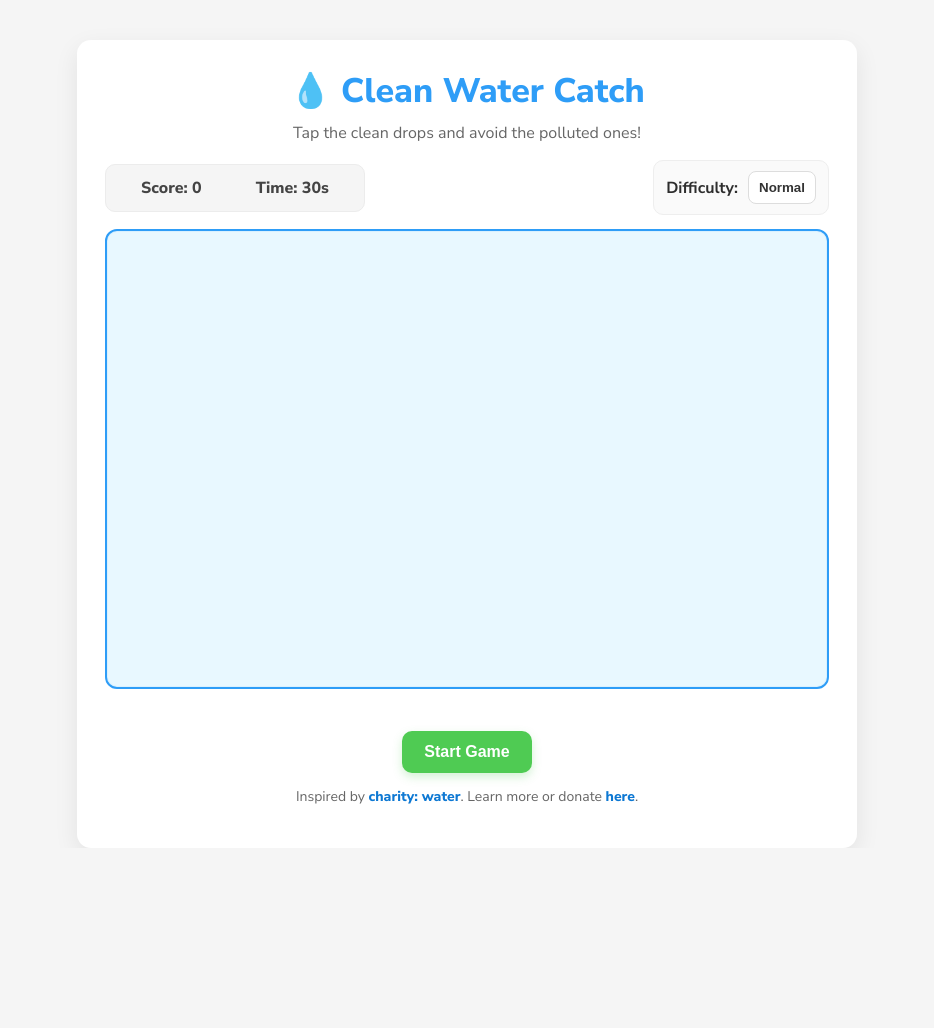
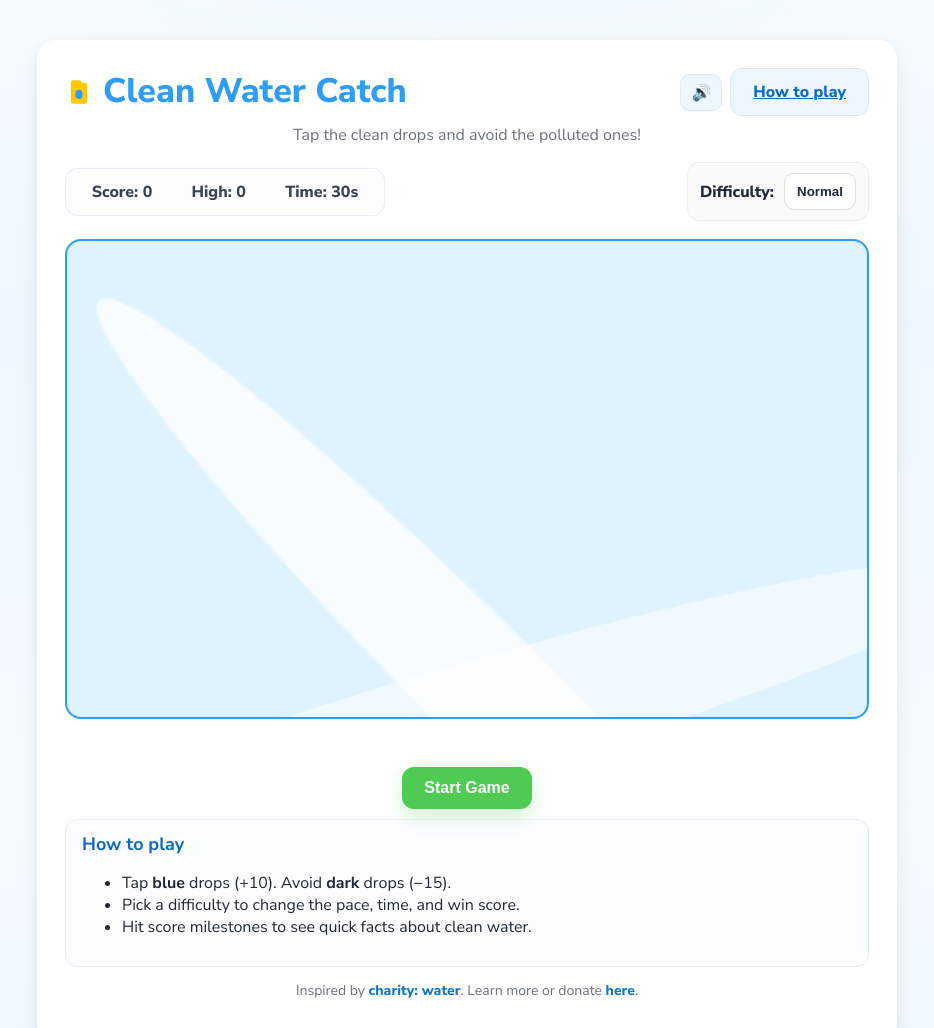
Before and after one commit to austinl29/intel-project, a plain HTML site: page index.html in a window 1280 px wide. Shown: the top 1028 px of the page, without its empty margins (173-1107 px from the left). Before the commit the page ends 848 px from the top, so only its background shows below. Drawn offline with Linux system fonts and the light colour scheme.

Commit message:
Refactor game layout and enhance UI with polished header, controls, and gameplay instructions

```diff
--- a/index.html
+++ b/index.html
@@ -11,12 +11,27 @@
 </head>
 <body>
   <main class="container">
-    <h1>💧 Clean Water Catch</h1>
-    <p class="instructions">Tap the clean drops and avoid the polluted ones!</p>
+    <header class="header">
+      <div class="logo">
+        <!-- tiny CSS/SVG jerry can for brand vibes -->
+        <svg width="28" height="32" viewBox="0 0 24 24" aria-hidden="true">
+          <path fill="#FFC907" d="M7 2h6l2 2h2a2 2 0 0 1 2 2v14a2 2 0 0 1-2 2H7a2 2 0 0 1-2-2V4a2 2 0 0 1 2-2z"/>
+          <rect x="9" y="10" width="6" height="8" rx="3" fill="#2E9DF7"/>
+        </svg>
+        <h1>Clean Water Catch</h1>
+      </div>
+      <div class="header-actions">
+        <button id="mute-btn" class="icon-btn" aria-pressed="false" title="Toggle sound">🔊</button>
+        <a class="btn ghost" href="#how-to-play">How to play</a>
+      </div>
+    </header>
+
+    <p class="tagline">Tap the clean drops and avoid the polluted ones!</p>
 
     <section class="topbar">
       <div class="stats" aria-label="Game Stats">
         <p>Score: <span id="score">0</span></p>
+        <p>High: <span id="high">0</span></p>
         <p>Time: <span id="timer">30</span>s</p>
       </div>
 
@@ -30,16 +45,27 @@
       </div>
     </section>
 
+    <!-- Game field with animated waves -->
     <section id="game-area" class="game-area" aria-label="Game Area"></section>
+
     <p id="message" class="message" aria-live="polite"></p>
 
     <div class="controls">
-      <button id="start-btn" type="button">Start Game</button>
-      <button id="reset-btn" type="button" style="display:none;">Reset</button>
+      <button id="start-btn" class="btn primary" type="button">Start Game</button>
+      <button id="reset-btn" class="btn yellow" type="button" style="display:none;">Reset</button>
     </div>
 
     <!-- Confetti canvas for celebration -->
     <canvas id="confetti" class="confetti" aria-hidden="true"></canvas>
+
+    <section id="how-to-play" class="panel">
+      <h2>How to play</h2>
+      <ul>
+        <li>Tap <strong>blue</strong> drops (+10). Avoid <strong>dark</strong> drops (−15).</li>
+        <li>Pick a difficulty to change the pace, time, and win score.</li>
+        <li>Hit score milestones to see quick facts about clean water.</li>
+      </ul>
+    </section>
 
     <footer class="footer">
       <p>
--- a/script.js
+++ b/script.js
@@ -1,5 +1,5 @@
 // =============================
-// Clean Water Catch - Project 6
+// Clean Water Catch - Project 6 (Polished)
 // =============================
 
 // ---------- Difficulty Config ----------
@@ -11,11 +11,13 @@ const DIFFICULTY = {
 
 // ---------- State ----------
 let score = 0;
+let high = Number(localStorage.getItem('cwc_high') || 0);
 let timeLeft = DIFFICULTY.normal.time;
 let gameActive = false;
 let timerId = null;
 let spawnId = null;
 let currentMode = 'normal';
+let muted = false;
 const shownMilestones = new Set();
 
 // Milestones (LevelUp): array + conditionals
@@ -28,14 +30,17 @@ const milestones = [
 
 // ---------- Elements ----------
 const scoreEl   = document.getElementById('score');
+const highEl    = document.getElementById('high');
 const timerEl   = document.getElementById('timer');
 const gameArea  = document.getElementById('game-area');
 const messageEl = document.getElementById('message');
 const startBtn  = document.getElementById('start-btn');
 const resetBtn  = document.getElementById('reset-btn');
 const modeSel   = document.getElementById('mode');
+const muteBtn   = document.getElementById('mute-btn');
 const confetti  = document.getElementById('confetti');
 const ctx       = confetti.getContext('2d');
+highEl.textContent = high;
 
 // ---------- Canvas Sizing ----------
 function sizeCanvas(){
@@ -50,7 +55,8 @@ let audioCtx = null;
 function ensureAudio(){
   if (!audioCtx) audioCtx = new (window.AudioContext || window.webkitAudioContext)();
 }
-function playTone(freq = 660, duration = 0.12, type = 'sine', volume = 0.08){
+function playTone(freq = 660, duration = 0.12, type = 'sine', volume = 0.1){
+  if (muted) return;
   ensureAudio();
   const osc = audioCtx.createOscillator();
   const gain = audioCtx.createGain();
@@ -61,10 +67,9 @@ function playTone(freq = 660, duration = 0.12, type = 'sine', volume = 0.08){
   osc.start();
   setTimeout(()=>{ osc.stop(); }, duration * 1000);
 }
-function playSuccess(){ playTone(740, 0.11, 'sine', 0.12); }
-function playFail(){    playTone(160, 0.16, 'square', 0.12); }
+const playSuccess = () => playTone(740, 0.11, 'sine', 0.12);
+const playFail    = () => playTone(160, 0.16, 'square', 0.12);
 function playWin(){
-  // small arpeggio
   playTone(660, 0.10, 'sine', 0.14);
   setTimeout(()=>playTone(880, 0.10, 'sine', 0.14), 120);
   setTimeout(()=>playTone(990, 0.12, 'triangle', 0.14), 240);
@@ -80,7 +85,6 @@ function applyMode(mode){
 
 function startGame(){
   if (gameActive) return;
-  // init state
   shownMilestones.clear();
   gameActive = true;
   score = 0;
@@ -103,8 +107,17 @@ function endGame(showFinal = true){
   timerId = spawnId = null;
 
   if (showFinal){
-    messageEl.style.color = '#2E9DF7';
-    messageEl.textContent = `Time’s up! Final Score: ${score}`;
+    // high score
+    if (score > high){
+      high = score;
+      localStorage.setItem('cwc_high', String(high));
+      highEl.textContent = high;
+      messageEl.style.color = '#159A48';
+      messageEl.textContent = `New High Score: ${high} 🎉`;
+    } else {
+      messageEl.style.color = '#2E9DF7';
+      messageEl.textContent = `Time’s up! Final Score: ${score}`;
+    }
   }
   startBtn.style.display = 'inline-block';
   resetBtn.style.display = 'none';
@@ -130,7 +143,7 @@ function tick(){
   timerEl.textContent = timeLeft;
 }
 
-// ---------- Helpers: visual feedback ----------
+// ---------- Visual helpers ----------
 function flyText(text, color, x, y){
   const f = document.createElement('div');
   f.className = 'fly';
@@ -139,7 +152,7 @@ function flyText(text, color, x, y){
   f.style.left = `${x}px`;
   f.style.top = `${y}px`;
   document.body.appendChild(f);
-  setTimeout(()=>f.remove(), 650);
+  setTimeout(()=>f.remove(), 700);
 }
 function splash(x, y){
   const s = document.createElement('div');
@@ -176,7 +189,6 @@ function spawnDrop(){
     y += speed;
     drop.style.top = `${y}px`;
 
-    // off screen bottom
     if (y > gameArea.clientHeight){
       clearInterval(fallId);
       drop.remove();
@@ -189,7 +201,6 @@ function spawnDrop(){
     clearInterval(fallId);
     drop.remove();
 
-    // position for fly text/splash
     const r = drop.getBoundingClientRect();
     const cx = r.left + r.width/2;
     const cy = r.top + r.height/2;
@@ -268,7 +279,6 @@ function startConfetti(){
     }
   };
   draw();
-  // auto stop after 4 seconds
   setTimeout(stopConfetti, 4000);
 }
 function stopConfetti(){
@@ -290,6 +300,13 @@ function checkWinCelebrate(){
 startBtn.addEventListener('click', startGame);
 resetBtn.addEventListener('click', resetGame);
 modeSel.addEventListener('change', (e)=> {
-  // apply immediately if not running; else take effect next round
   if (!gameActive) applyMode(e.target.value);
 });
+muteBtn.addEventListener('click', ()=>{
+  muted = !muted;
+  muteBtn.setAttribute('aria-pressed', String(muted));
+  muteBtn.textContent = muted ? '🔇' : '🔊';
+});
+
+// First paint values
+applyMode('normal');
--- a/style.css
+++ b/style.css
@@ -1,15 +1,16 @@
 /* ================================
-   Clean Water Catch - Project 6
+   Clean Water Catch - Project 6 (Polished)
    ================================ */
 :root{
   --yellow:#FFC907;
   --blue:#2E9DF7;
   --green:#4FCB53;
   --red:#F5402C;
-  --light:#f5f5f5;
+  --light:#f7f9fb;
   --panel:#ffffff;
-  --sky:#e8f8ff;
-  --text:#2d2d2d;
+  --sky:#dff3ff;
+  --text:#1f2937;
+  --muted:#6b7280;
 }
 
 *{box-sizing:border-box}
@@ -17,54 +18,84 @@ html,body{height:100%}
 
 body{
   font-family:Avenir, "Nunito Sans", system-ui, -apple-system, Segoe UI, Roboto, Helvetica, Arial;
-  background:var(--light);
+  background:
+    radial-gradient(1000px 400px at 50% -200px, #e9f6ff 0%, transparent 70%),
+    linear-gradient(#f6fbff, #eef7ff 40%, #f6fbff 100%);
   margin:0; padding:40px 16px;
   display:flex; justify-content:center; align-items:flex-start; color:var(--text);
 }
 
 .container{
-  width:100%; max-width:780px; background:var(--panel);
-  padding:28px; border-radius:14px;
-  box-shadow:0 8px 24px rgba(0,0,0,.08);
+  width:100%; max-width:860px; background:var(--panel);
+  padding:28px; border-radius:18px;
+  box-shadow:
+    0 10px 25px rgba(0,0,0,.06),
+    0 2px 8px rgba(0,0,0,.04);
 }
 
-h1{margin:0 0 8px; text-align:center; color:var(--blue); font-size:34px; font-weight:800}
-.instructions{margin:0 auto 16px; text-align:center; color:#666}
+/* Header */
+.header{
+  display:flex; align-items:center; justify-content:space-between; gap:16px; margin-bottom:8px;
+}
+.logo{display:flex; align-items:center; gap:10px}
+.logo h1{margin:0; color:var(--blue); font-size:34px; line-height:1.1; font-weight:800}
+.header-actions{display:flex; align-items:center; gap:8px}
+.icon-btn{
+  background:#eef6ff; border:1px solid #d9eafe; color:#0b69c7;
+  padding:8px 10px; border-radius:10px; font-size:16px; cursor:pointer;
+}
+.icon-btn[aria-pressed="true"]{background:#ffeaa8; border-color:#ffdd6a}
 
+/* Tagline */
+.tagline{margin:2px 0 16px; color:var(--muted); text-align:center}
+
+/* Top bar */
 .topbar{
   display:flex; gap:16px; align-items:center; justify-content:space-between; flex-wrap:wrap;
 }
-
 .stats{
-  display:flex; justify-content:space-around; gap:16px;
-  background:var(--light); border:1px solid #ececec;
-  border-radius:10px; padding:12px 16px; font-weight:800; color:#444; min-width:260px;
+  display:flex; justify-content:space-around; gap:20px;
+  background:#fbfdff; border:1px solid #e6eef7;
+  border-radius:12px; padding:12px 16px; font-weight:800; color:#374151; min-width:320px;
 }
 .stats p{margin:0}
-
 .difficulty{
   display:flex; align-items:center; gap:10px;
-  background:#fafafa; border:1px solid #eee; border-radius:10px; padding:10px 12px;
+  background:#fafafa; border:1px solid #ededed; border-radius:12px; padding:10px 12px;
 }
-.difficulty label{font-weight:700}
+.difficulty label{font-weight:800}
 .difficulty select{
-  appearance:none; border:1px solid #ddd; background:#fff; padding:8px 10px;
-  border-radius:8px; font-weight:700; color:#333;
+  appearance:none; border:1px solid #ddd; background:#fff; padding:10px 12px;
+  border-radius:10px; font-weight:800; color:#1f2937;
 }
 
+/* Game area with animated waves */
 .game-area{
-  position:relative; width:100%; height:460px; margin:14px 0 8px;
-  background:var(--sky); border:2px solid var(--blue);
-  border-radius:12px; overflow:hidden;
+  position:relative; width:100%; height:480px; margin:18px 0 10px;
+  background:var(--sky);
+  border:2px solid var(--blue);
+  border-radius:16px; overflow:hidden;
   box-shadow:inset 0 0 0 1px rgba(46,157,247,.08);
 }
+.game-area::before,
+.game-area::after{
+  content:""; position:absolute; left:-20%; right:-20%;
+  height:120px; border-radius:50%;
+  background:rgba(255,255,255,0.75);
+  animation:wave 8s linear infinite;
+}
+.game-area::before{bottom:-40px; filter:blur(1px)}
+.game-area::after{bottom:-70px; opacity:.7; animation-duration:11s}
+@keyframes wave{
+  from{transform:translateX(-10%) rotate(0deg)}
+  to{transform:translateX(10%) rotate(360deg)}
+}
 
-/* --- Water Drop: match 💧 emoji silhouette --- */
+/* Drops (💧 silhouette) */
 .drop{
   position:absolute; width:48px; height:60px; top:-60px; cursor:pointer;
   transform:rotate(180deg);
-  animation:drop-pop .18s ease-out;
-  /* Smooth teardrop */
+  animation:drop-pop .18s ease-out, sway 2.4s ease-in-out infinite;
   clip-path:path("M24 0 C35 10,48 25,48 38 C48 52,35 60,24 60 C13 60,0 52,0 38 C0 25,13 10,24 0 Z");
 }
 .clean{
@@ -72,7 +103,7 @@ h1{margin:0 0 8px; text-align:center; color:var(--blue); font-size:34px; font-we
   box-shadow:0 6px 14px rgba(46,157,247,.35), 0 0 10px rgba(46,157,247,.35);
 }
 .polluted{
-  background:radial-gradient(circle at 30% 25%, #666 0%, #333 40%, #111 80%);
+  background:radial-gradient(circle at 30% 25%, #686868 0%, #333 40%, #121212 80%);
   box-shadow:0 6px 14px rgba(245,64,44,.35), 0 0 10px rgba(245,64,44,.35);
 }
 .drop::after{
@@ -82,57 +113,54 @@ h1{margin:0 0 8px; text-align:center; color:var(--blue); font-size:34px; font-we
   transform:rotate(-15deg); opacity:.8; pointer-events:none;
 }
 @keyframes drop-pop{from{transform:rotate(180deg) scale(.7);opacity:.55} to{transform:rotate(180deg) scale(1);opacity:1}}
+@keyframes sway{50%{transform:rotate(180deg) translateX(4px)}}
 
-/* Fly-up score text */
+/* Fly-up score text + splash */
 .fly{
-  position:absolute; pointer-events:none;
-  font-size:16px; font-weight:800;
-  animation:fly 600ms ease-out forwards;
+  position:absolute; pointer-events:none; font-size:16px; font-weight:800;
+  animation:fly 650ms cubic-bezier(.2,.7,.2,1) forwards;
   text-shadow:0 1px 0 rgba(0,0,0,.15);
 }
-@keyframes fly{
-  from{transform:translateY(0); opacity:1}
-  to{transform:translateY(-28px); opacity:0}
-}
-
-/* Splash ripple on click */
+@keyframes fly{from{transform:translateY(0); opacity:1} to{transform:translateY(-28px); opacity:0}}
 .splash{
-  position:absolute; pointer-events:none;
-  width:12px; height:12px; border-radius:50%;
+  position:absolute; pointer-events:none; width:12px; height:12px; border-radius:50%;
   border:2px solid rgba(255,255,255,.9);
   transform:translate(-50%,-50%) scale(1);
   animation:splash 450ms ease-out forwards;
 }
-@keyframes splash{
-  to{opacity:0; transform:translate(-50%,-50%) scale(3)}
+@keyframes splash{to{opacity:0; transform:translate(-50%,-50%) scale(3)}}
+
+/* Message + Controls + Buttons */
+.message{min-height:26px; margin:10px 0 12px; text-align:center; font-weight:800; color:var(--blue)}
+.controls{display:flex; justify-content:center; gap:12px; margin-bottom:8px}
+.btn{
+  appearance:none; border:none; border-radius:12px; padding:12px 22px;
+  font-weight:800; font-size:16px; cursor:pointer;
+  transition:transform .06s ease, box-shadow .2s ease, background .2s ease, color .2s;
 }
-
-/* Messages + Controls + Footer */
-.message{min-height:24px; margin:6px 0 10px; text-align:center; font-weight:800; color:var(--blue)}
-.controls{display:flex; justify-content:center; gap:10px; margin-bottom:8px}
-button{
-  appearance:none; border:none; color:#fff; background:var(--green);
-  padding:12px 22px; font-size:16px; border-radius:10px; font-weight:800;
-  cursor:pointer; transition:transform .06s ease, box-shadow .2s ease, background .2s ease;
-  box-shadow:0 4px 10px rgba(79,203,83,.25);
-}
-button:hover{background:#3da246}
-button:active{transform:translateY(1px)}
-#reset-btn{background:var(--yellow); color:#2b2b2b; box-shadow:0 4px 10px rgba(255,201,7,.25)}
-#reset-btn:hover{background:#f3bd06}
+.primary{background:var(--green); color:#fff; box-shadow:0 8px 18px rgba(79,203,83,.25)}
+.primary:hover{background:#3da246}
+.yellow{background:var(--yellow); color:#2b2b2b; box-shadow:0 8px 18px rgba(255,201,7,.25)}
+.yellow:hover{background:#f3bd06}
+.ghost{background:#eef6ff; color:#0b69c7; border:1px solid #d9eafe}
 
 .confetti{position:fixed; inset:0; pointer-events:none; display:block}
 
-.footer{
-  margin-top:14px; text-align:center; color:#666; font-size:14px;
+/* Info panel */
+.panel{
+  background:#fbfdff; border:1px solid #e6eef7; border-radius:12px; padding:12px 16px; margin-top:10px;
 }
+.panel h2{margin:0 0 8px; font-size:18px; color:#0d69c7}
+
+/* Footer */
+.footer{margin-top:14px; text-align:center; color:#6b7280; font-size:14px}
 .footer a{color:#0d78d3; font-weight:800; text-decoration:none}
 .footer a:hover{text-decoration:underline}
 
 /* Responsive */
-@media (max-width:620px){
+@media (max-width:680px){
   .container{padding:22px}
-  .game-area{height:380px}
+  .game-area{height:420px}
   .drop{width:42px; height:54px}
   .stats{width:100%}
 }
```
